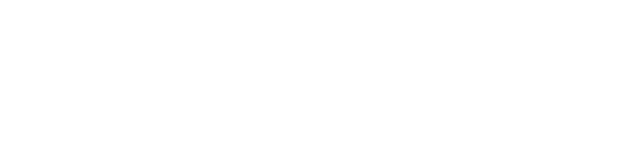
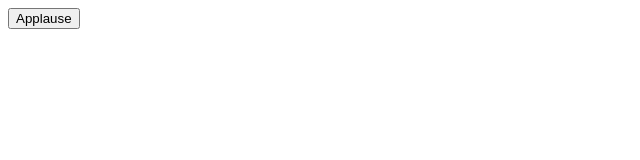
Before and after one commit to acciojob/Soundbar-Durge15, a website: page main.html in a window 1280 px wide. Shown: the whole page, without its empty margins (0-640 px from the left). Drawn offline with Linux system fonts and the light colour scheme.

Commit message:
created a submission

```diff
--- a/main.html
+++ b/main.html
@@ -8,6 +8,7 @@
 
 <body>
 	<!-- the entire body must be written by student -->
+	<button onclick="applause()">Applause</button>
     <script type="text/javascript" src="./script.js">
 </script>
 
--- a/script.js
+++ b/script.js
@@ -1 +1,6 @@
 //your JS code here. If required.
+function applause(){
+	const audio=document.createElement("audio");
+	audio.src="./sounds/applause.mp4";
+	audio.play();
+}
```
